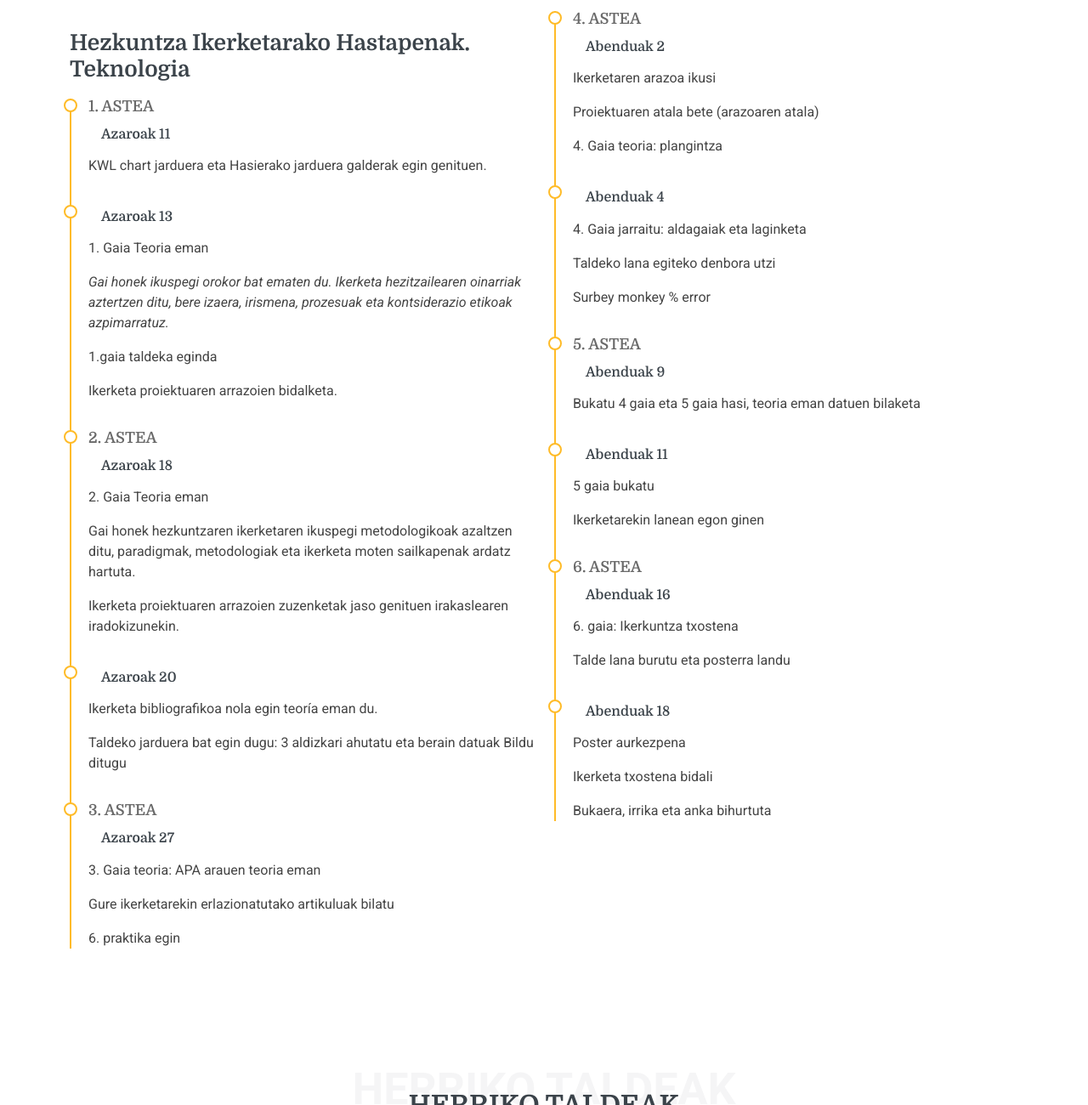
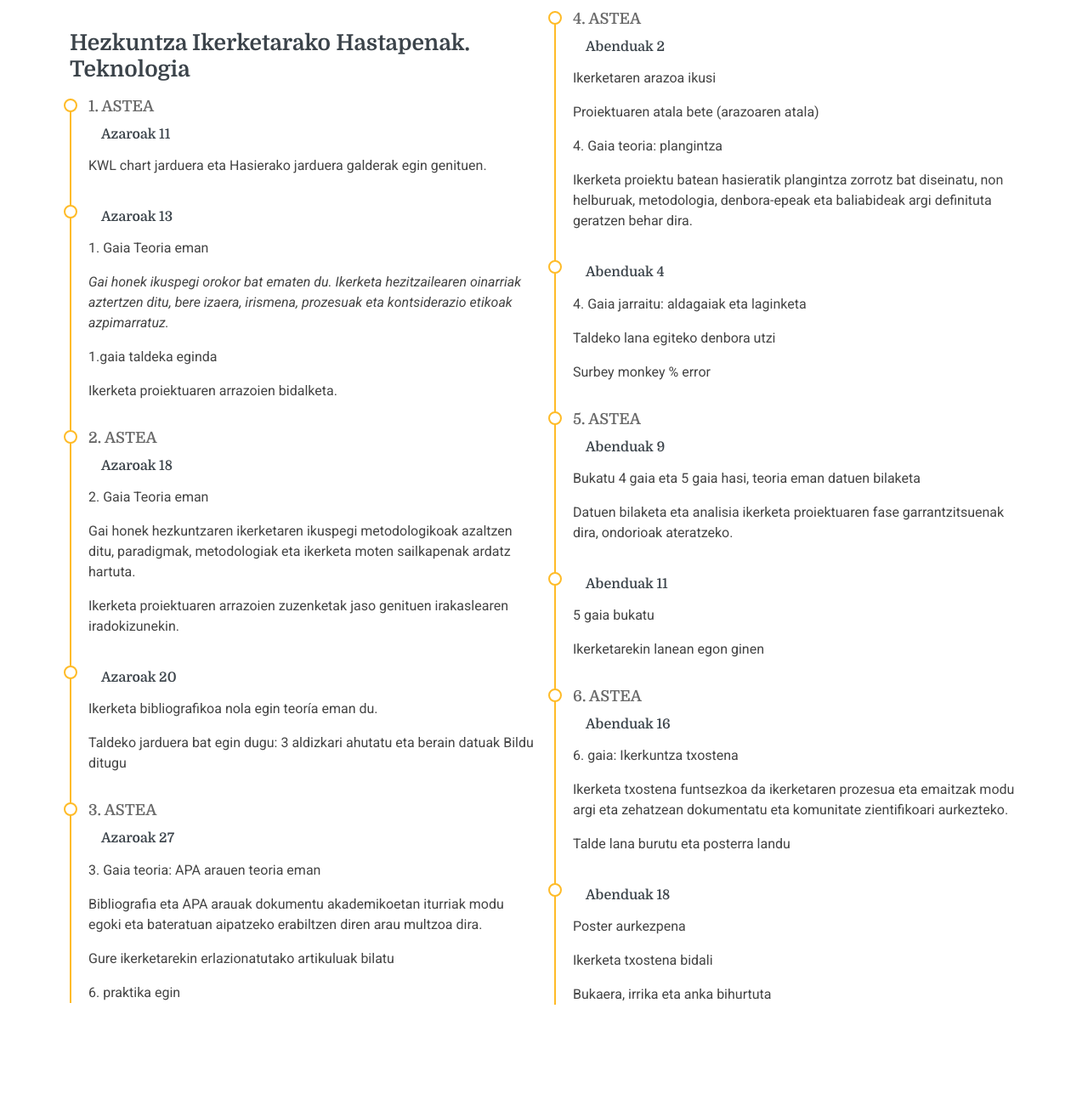
Before and after one commit to mulopategi/hezkuntzaikerkuntza, a plain HTML site: page index.html in a window 1280 px wide. Shown: the part 1823-3123 px from the top of the page at 85% size. Drawn offline with Linux system fonts and the light colour scheme.

Commit message:
hobekuntzak
index hobekuntzak

```diff
--- a/index.html
+++ b/index.html
@@ -229,6 +229,7 @@
               <h4>3. Astea</h4>
               <h5>Azaroak 27</h5>
               <p>3. Gaia teoria: APA arauen teoria eman</p>
+              <p>Bibliografia eta APA arauak dokumentu akademikoetan iturriak modu egoki eta bateratuan aipatzeko erabiltzen diren arau multzoa dira.</p>
               <p>Gure ikerketarekin erlazionatutako artikuluak bilatu</p>
               <p>6. praktika egin</p>
             </div><!-- Edn Resume Item -->
@@ -242,7 +243,8 @@
               <p>Ikerketaren arazoa ikusi</p>
               <p>Proiektuaren atala bete (arazoaren atala)</p>
               <p>4. Gaia teoria: plangintza </p>
-            </div><!-- Edn Resume Item -->
+              <p>Ikerketa proiektu batean hasieratik plangintza zorrotz bat diseinatu, non helburuak, metodologia, denbora-epeak eta baliabideak argi definituta geratzen behar dira.</p>
+			</div><!-- Edn Resume Item -->
 
             <div class="resume-item">
               <h5>Abenduak 4</h5>
@@ -255,7 +257,7 @@
               <h4>5. Astea</h4>
               <h5>Abenduak 9</h5>
 			  <p>Bukatu 4 gaia eta 5 gaia hasi, teoria eman datuen bilaketa</p>
-
+			  <p>Datuen bilaketa eta analisia ikerketa proiektuaren fase garrantzitsuenak dira, ondorioak ateratzeko.</p>
             </div><!-- Edn Resume Item -->
 
             <div class="resume-item">
@@ -268,6 +270,7 @@
               <h4>6. Astea</h4>
               <h5>Abenduak 16</h5>
               <p>6. gaia: Ikerkuntza txostena</p>
+              <p>Ikerketa txostena funtsezkoa da ikerketaren prozesua eta emaitzak modu argi eta zehatzean dokumentatu eta komunitate zientifikoari aurkezteko.</p>
               <p>Talde lana burutu eta posterra landu</p>
             </div><!-- Edn Resume Item -->
 
```
